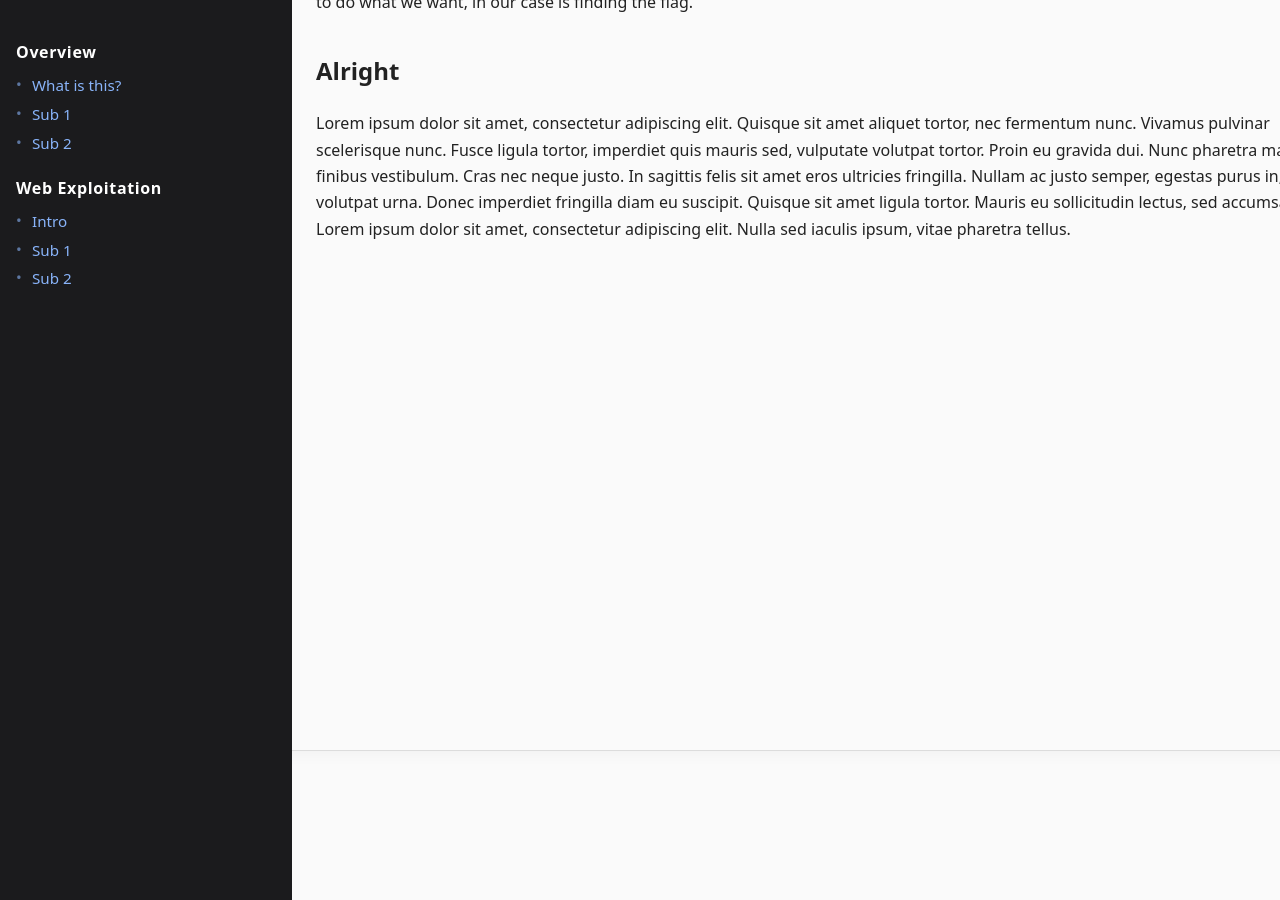
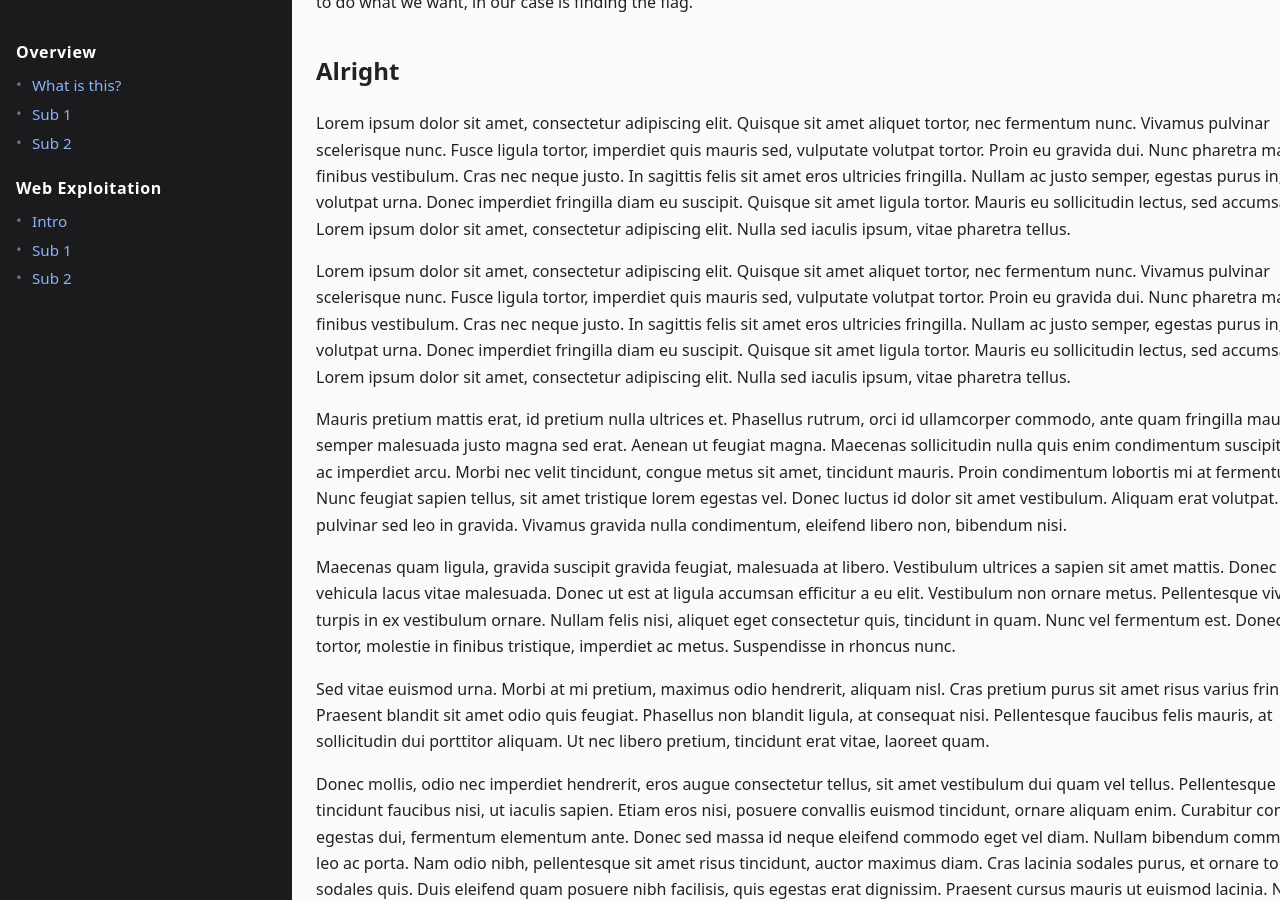
Before and after one commit to PracticalCyberOperaTionsFundamentals/practicalcyberoperationsfundamentals.github.io, a Jekyll site: the page built from webexploitation/index.md, in a window 1280 px wide and 900 px high, scrolled down 220 px. Built offline with Jekyll 4.4.1, drawn with Linux system fonts in a browser that asks for light colours; our own code applies the rules of GitHub Pages for plain Markdown files; some of the changed text lies outside the part shown.

Commit message:
more lorem

```diff
--- a/webexploitation/index.md
+++ b/webexploitation/index.md
@@ -3,3 +3,14 @@
 Like the name implies, Web Exploitation is the practice of discovering vulnerabilites on a website, and then utalizing the vulnerabilities to do what we want, in our case is finding the flag.
 ## Alright
 Lorem ipsum dolor sit amet, consectetur adipiscing elit. Quisque sit amet aliquet tortor, nec fermentum nunc. Vivamus pulvinar scelerisque nunc. Fusce ligula tortor, imperdiet quis mauris sed, vulputate volutpat tortor. Proin eu gravida dui. Nunc pharetra magna ut finibus vestibulum. Cras nec neque justo. In sagittis felis sit amet eros ultricies fringilla. Nullam ac justo semper, egestas purus in, volutpat urna. Donec imperdiet fringilla diam eu suscipit. Quisque sit amet ligula tortor. Mauris eu sollicitudin lectus, sed accumsan mi. Lorem ipsum dolor sit amet, consectetur adipiscing elit. Nulla sed iaculis ipsum, vitae pharetra tellus.
+
+
+Lorem ipsum dolor sit amet, consectetur adipiscing elit. Quisque sit amet aliquet tortor, nec fermentum nunc. Vivamus pulvinar scelerisque nunc. Fusce ligula tortor, imperdiet quis mauris sed, vulputate volutpat tortor. Proin eu gravida dui. Nunc pharetra magna ut finibus vestibulum. Cras nec neque justo. In sagittis felis sit amet eros ultricies fringilla. Nullam ac justo semper, egestas purus in, volutpat urna. Donec imperdiet fringilla diam eu suscipit. Quisque sit amet ligula tortor. Mauris eu sollicitudin lectus, sed accumsan mi. Lorem ipsum dolor sit amet, consectetur adipiscing elit. Nulla sed iaculis ipsum, vitae pharetra tellus.
+
+Mauris pretium mattis erat, id pretium nulla ultrices et. Phasellus rutrum, orci id ullamcorper commodo, ante quam fringilla mauris, semper malesuada justo magna sed erat. Aenean ut feugiat magna. Maecenas sollicitudin nulla quis enim condimentum suscipit. Proin ac imperdiet arcu. Morbi nec velit tincidunt, congue metus sit amet, tincidunt mauris. Proin condimentum lobortis mi at fermentum. Nunc feugiat sapien tellus, sit amet tristique lorem egestas vel. Donec luctus id dolor sit amet vestibulum. Aliquam erat volutpat. Morbi pulvinar sed leo in gravida. Vivamus gravida nulla condimentum, eleifend libero non, bibendum nisi.
+
+Maecenas quam ligula, gravida suscipit gravida feugiat, malesuada at libero. Vestibulum ultrices a sapien sit amet mattis. Donec blandit vehicula lacus vitae malesuada. Donec ut est at ligula accumsan efficitur a eu elit. Vestibulum non ornare metus. Pellentesque viverra turpis in ex vestibulum ornare. Nullam felis nisi, aliquet eget consectetur quis, tincidunt in quam. Nunc vel fermentum est. Donec massa tortor, molestie in finibus tristique, imperdiet ac metus. Suspendisse in rhoncus nunc.
+
+Sed vitae euismod urna. Morbi at mi pretium, maximus odio hendrerit, aliquam nisl. Cras pretium purus sit amet risus varius fringilla. Praesent blandit sit amet odio quis feugiat. Phasellus non blandit ligula, at consequat nisi. Pellentesque faucibus felis mauris, at sollicitudin dui porttitor aliquam. Ut nec libero pretium, tincidunt erat vitae, laoreet quam.
+
+Donec mollis, odio nec imperdiet hendrerit, eros augue consectetur tellus, sit amet vestibulum dui quam vel tellus. Pellentesque tincidunt faucibus nisi, ut iaculis sapien. Etiam eros nisi, posuere convallis euismod tincidunt, ornare aliquam enim. Curabitur consequat egestas dui, fermentum elementum ante. Donec sed massa id neque eleifend commodo eget vel diam. Nullam bibendum commodo leo ac porta. Nam odio nibh, pellentesque sit amet risus tincidunt, auctor maximus diam. Cras lacinia sodales purus, et ornare tortor sodales quis. Duis eleifend quam posuere nibh facilisis, quis egestas erat dignissim. Praesent cursus mauris ut euismod lacinia. Nullam in tincidunt risus. Morbi tellus odio, congue nec scelerisque eget, mollis vitae turpis. Duis ac justo arcu. Vivamus tristique finibus varius. Phasellus tempus eros non leo molestie, quis placerat ex eleifend.
```
